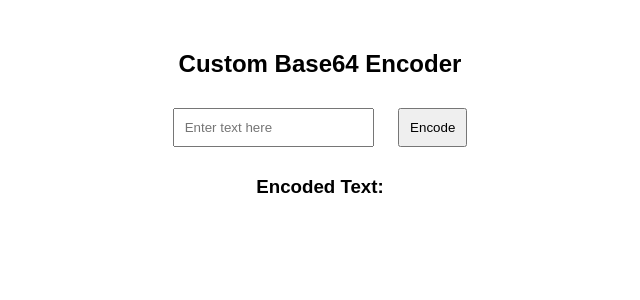
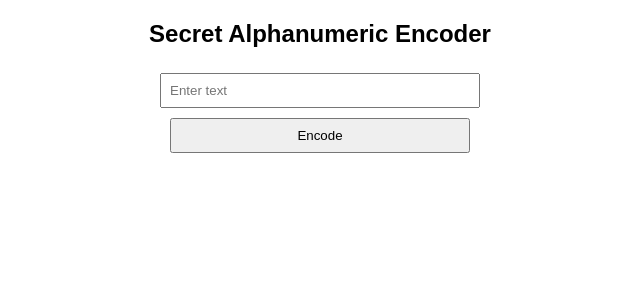
Before and after one commit to YA-Sy/Your-Accountant-System, a Jekyll site: the page serial.html, which Jekyll copies as it is, in a window 1280 px wide. Shown: the top 300 px of the page, without its empty margins (320-960 px from the left). Built offline with Jekyll 4.4.1, drawn with Linux system fonts in a browser that asks for light colours.

Commit message:
Update serial.html

```diff
--- a/serial.html
+++ b/serial.html
@@ -3,45 +3,69 @@
 <head>
     <meta charset="UTF-8">
     <meta name="viewport" content="width=device-width, initial-scale=1.0">
-    <title>Custom Base64 Encoder</title>
+    <title>Secret Encoding</title>
     <style>
         body {
             font-family: Arial, sans-serif;
             text-align: center;
-            margin: 50px;
+            margin: 20px;
         }
         input, button {
-            margin: 10px;
-            padding: 10px;
+            margin: 5px;
+            padding: 8px;
+            width: 300px;
+        }
+        .container {
+            display: flex;
+            flex-direction: column;
+            align-items: center;
         }
     </style>
 </head>
 <body>
 
-    <h2>Custom Base64 Encoder</h2>
+    <h2>Secret Alphanumeric Encoder</h2>
 
-    <input type="text" id="inputText" placeholder="Enter text here">
-    <button onclick="encodeText()">Encode</button>
-
-    <h3>Encoded Text:</h3>
-    <p id="outputText"></p>
+    <div class="container">
+        <input type="text" id="inputText" placeholder="Enter text">
+        <button onclick="encodeText()">Encode</button>
+        <p id="outputText"></p>
+    </div>
 
     <script>
-        function customEncode(text) {
-            let base64Encoded = btoa(text); // Convert to Base64
-
-            // Custom modification: Shift each character by 2 ASCII codes
-            let customEncoded = base64Encoded.split("").map(char =>
-                String.fromCharCode(char.charCodeAt(0) + 2)
-            ).join("");
-
-            return customEncoded;
+        function encodeText() {
+            let text = document.getElementById("inputText").value;
+            let encodedText = secretEncode(text);
+            document.getElementById("outputText").innerText = encodedText;
         }
 
-        function encodeText() {
-            let text = document.getElementById("inputText").value;
-            let encodedText = customEncode(text);
-            document.getElementById("outputText").innerText = encodedText;
+        function secretEncode(text) {
+            let base64Encoded = btoa(text); // Step 1: Convert to Base64
+
+            // Step 2: Shift characters by a pattern
+            let shifted = base64Encoded.split("").map((char, index) => {
+                let ascii = char.charCodeAt(0);
+
+                // Shift vowels forward, consonants backward
+                if ("AEIOUaeiou".includes(char)) {
+                    ascii += 3;
+                } else {
+                    ascii -= 1;
+                }
+
+                return String.fromCharCode(ascii);
+            }).join("");
+
+            // Step 3: Replace non-alphanumeric Base64 chars (+, /, =) with letters/numbers
+            let replaced = shifted.replace(/\+/g, "X")
+                                  .replace(/\//g, "Y")
+                                  .replace(/=/g, "Z");
+
+            // Step 4: Reorder sections (first half swapped with second half)
+            let mid = Math.floor(replaced.length / 2);
+            let finalEncoded = replaced.slice(mid) + replaced.slice(0, mid);
+
+            return finalEncoded;
         }
     </script>
 
```
